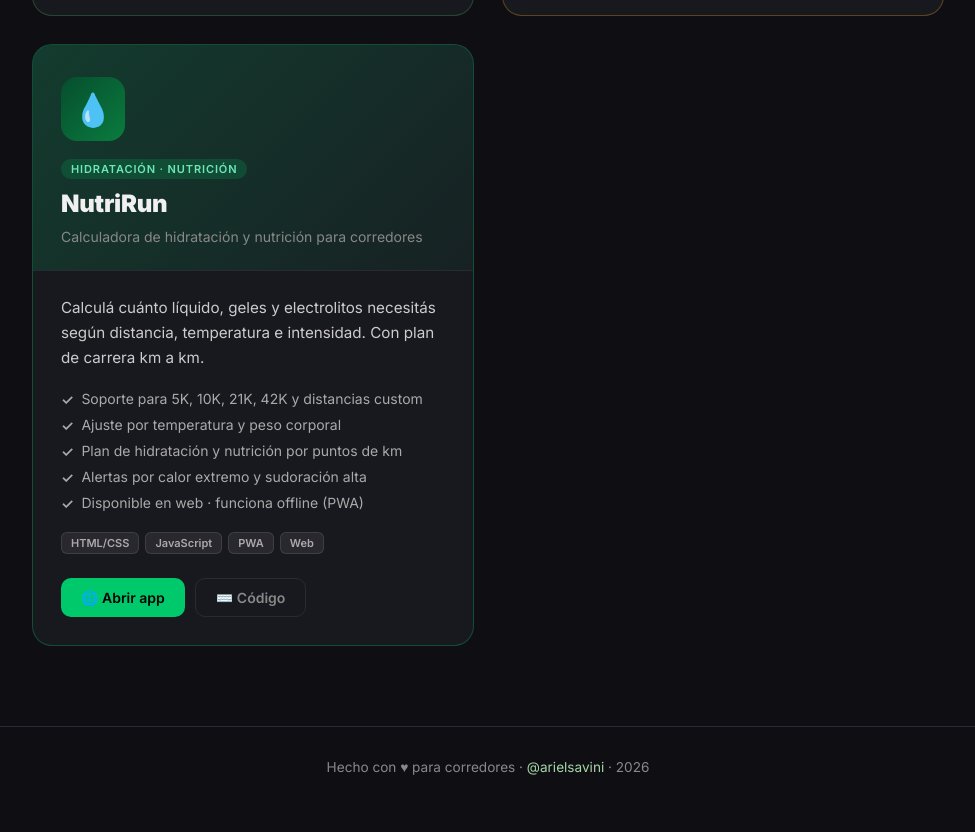
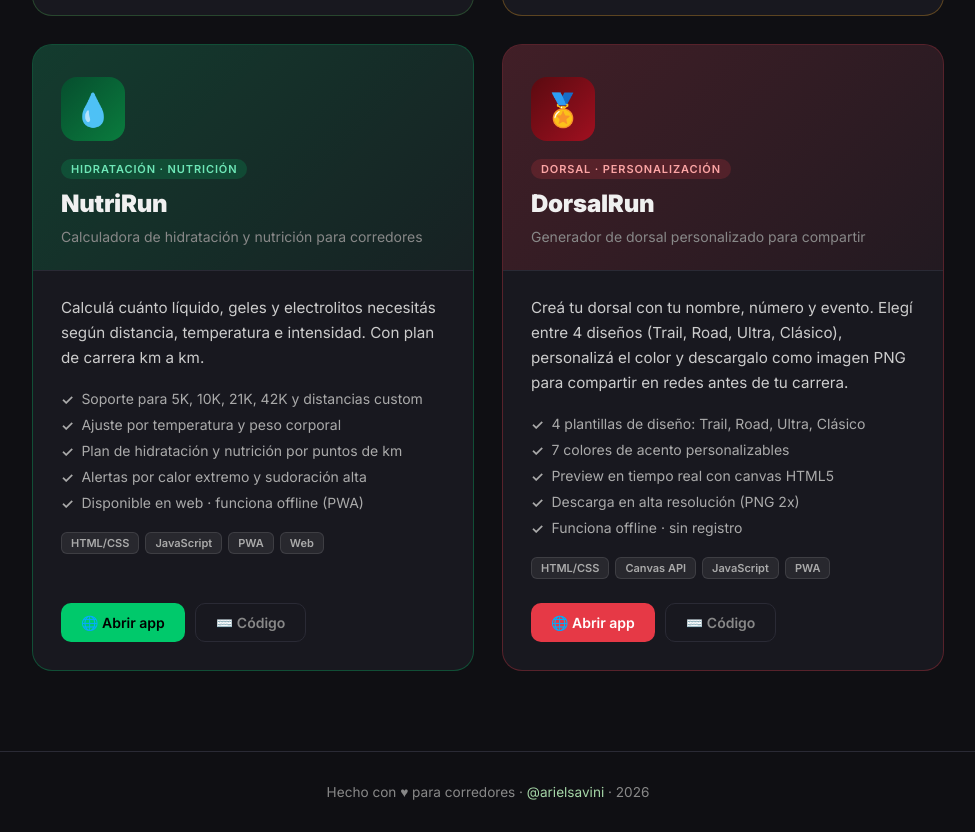
Before and after one commit to arielsavini/arielsavini.github.io, a plain HTML site: page index.html in a window 1280 px wide. Shown: the part 1359-2191 px from the top of the page, without its empty margins (152-1127 px from the left). Before the commit the page ends 2166 px from the top, so only its background shows below. Drawn offline with Linux system fonts and the light colour scheme.

Commit message:
feat: agregar tarjeta DorsalRun al portfolio

```diff
--- a/index.html
+++ b/index.html
@@ -208,6 +208,22 @@
       color: var(--nutri-light);
     }
 
+    /* dorsal card accent */
+    .card--dorsal .card-header {
+      background: linear-gradient(135deg, rgba(230,57,70,.2) 0%, rgba(230,57,70,.05) 100%);
+    }
+    .card--dorsal { border-color: rgba(230,57,70,.3); }
+    .card--dorsal:hover { box-shadow: 0 24px 60px rgba(230,57,70,.12); }
+
+    .card--dorsal .card-icon {
+      background: linear-gradient(135deg, #5a0a10, #a01020);
+    }
+
+    .card--dorsal .card-tag {
+      background: rgba(230,57,70,.18);
+      color: #fca5a5;
+    }
+
     .card h2 {
       font-size: 1.5rem;
       font-weight: 800;
@@ -412,7 +428,7 @@
       <div class="stat-label">Ítems de equipamiento</div>
     </div>
     <div class="stat">
-      <div class="stat-value">3</div>
+      <div class="stat-value">4</div>
       <div class="stat-label">Apps disponibles</div>
     </div>
   </div>
@@ -539,6 +555,42 @@
       </div>
     </article>
 
+    <!-- DorsalRun -->
+    <article class="card card--dorsal">
+      <div class="card-header">
+        <div class="card-icon">🏅</div>
+        <span class="card-tag">Dorsal · Personalización</span>
+        <h2>DorsalRun</h2>
+        <p class="card-subtitle">Generador de dorsal personalizado para compartir</p>
+      </div>
+      <div class="card-body">
+        <p class="card-description">
+          Creá tu dorsal con tu nombre, número y evento. Elegí entre 4 diseños (Trail, Road, Ultra, Clásico), personalizá el color y descargalo como imagen PNG para compartir en redes antes de tu carrera.
+        </p>
+        <ul class="features">
+          <li>4 plantillas de diseño: Trail, Road, Ultra, Clásico</li>
+          <li>7 colores de acento personalizables</li>
+          <li>Preview en tiempo real con canvas HTML5</li>
+          <li>Descarga en alta resolución (PNG 2x)</li>
+          <li>Funciona offline · sin registro</li>
+        </ul>
+        <div class="tech-row">
+          <span class="tech">HTML/CSS</span>
+          <span class="tech">Canvas API</span>
+          <span class="tech">JavaScript</span>
+          <span class="tech">PWA</span>
+        </div>
+      </div>
+      <div class="card-footer">
+        <a class="btn btn-primary--trail" href="https://arielsavini.github.io/dorsalrun/" target="_blank" rel="noopener" style="background:#e63946;color:#fff">
+          🌐 Abrir app
+        </a>
+        <a class="btn btn-ghost" href="https://github.com/arielsavini/dorsalrun" target="_blank" rel="noopener">
+          ⌨️ Código
+        </a>
+      </div>
+    </article>
+
   </main>
 
   <!-- ── FOOTER ── -->
```
